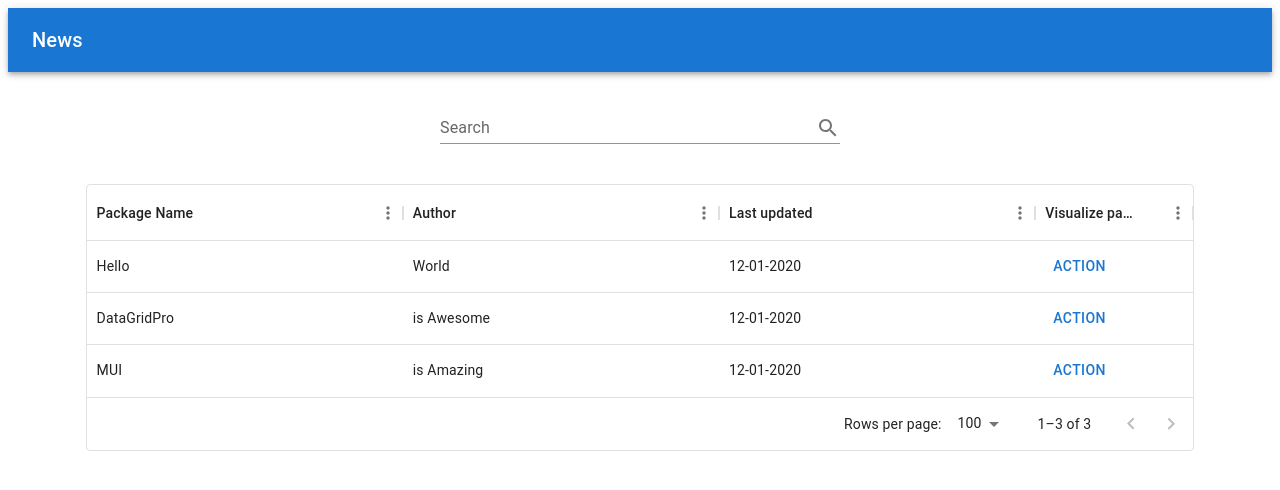
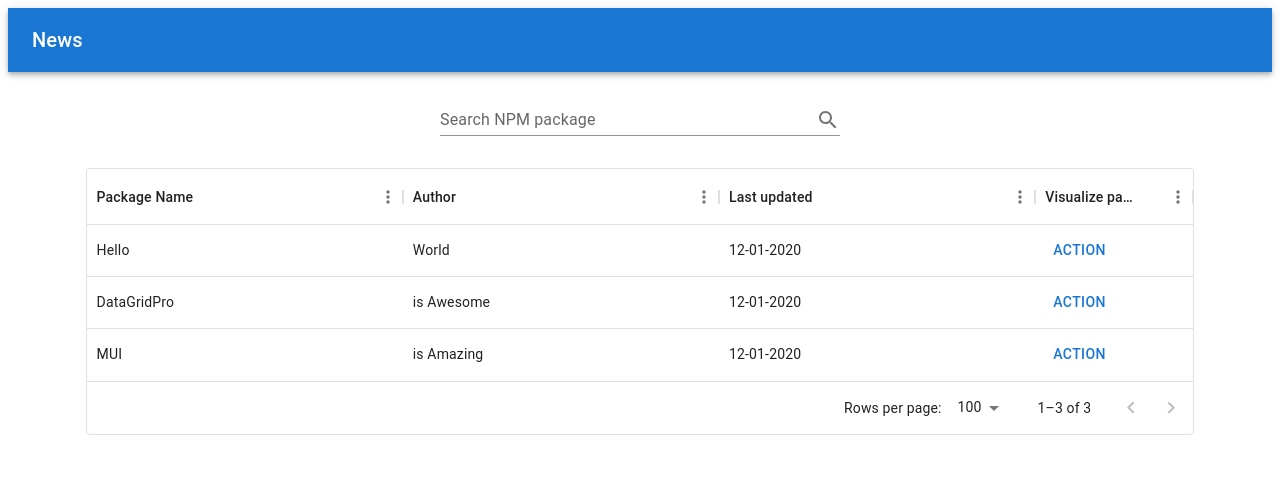
Before and after one commit to CorentinDodon/npm-registry-search-ui, a Next.js app: page / in a window 1280 px wide. Shown: the top 490 px of the page. Built offline with nearby package versions, Linux system fonts and the light colour scheme.

Commit message:
Change SearchButton component, search now a props

```diff
--- a/components/SearchButton.tsx
+++ b/components/SearchButton.tsx
@@ -1,24 +1,28 @@
-import Paper from '@mui/material/Toolbar'
+import { useState } from 'react'
 import TextField from '@mui/material/TextField'
 import InputAdornment from '@mui/material/InputAdornment'
 import SearchIcon from '@mui/icons-material/Search'
 
-export default function SearchButton() {
+type SearchButtonProps = {
+  submit: (e: React.FormEvent, search: string) => void
+}
+export default function SearchButton({ submit }: SearchButtonProps) {
+  const [search, setSearch] = useState('')
+
   return (
-    <Paper
-      component="form"
-      sx={{
-        display: 'flex',
-        margin: 'auto',
-        width: 400,
-        pb: 4,
-      }}
-    >
+    <form onSubmit={(e) => submit(e, search)}>
       <TextField
         sx={{
+          display: 'flex',
+          margin: 'auto',
           width: 400,
+          pb: 4,
         }}
-        label="Search"
+        label="Search NPM package"
+        value={search}
+        onChange={(event: React.ChangeEvent<HTMLInputElement>) => {
+          setSearch(event.target.value)
+        }}
         InputProps={{
           endAdornment: (
             <InputAdornment position="end">
@@ -28,6 +32,6 @@ export default function SearchButton() {
         }}
         variant="standard"
       />
-    </Paper>
+    </form>
   )
 }
```
